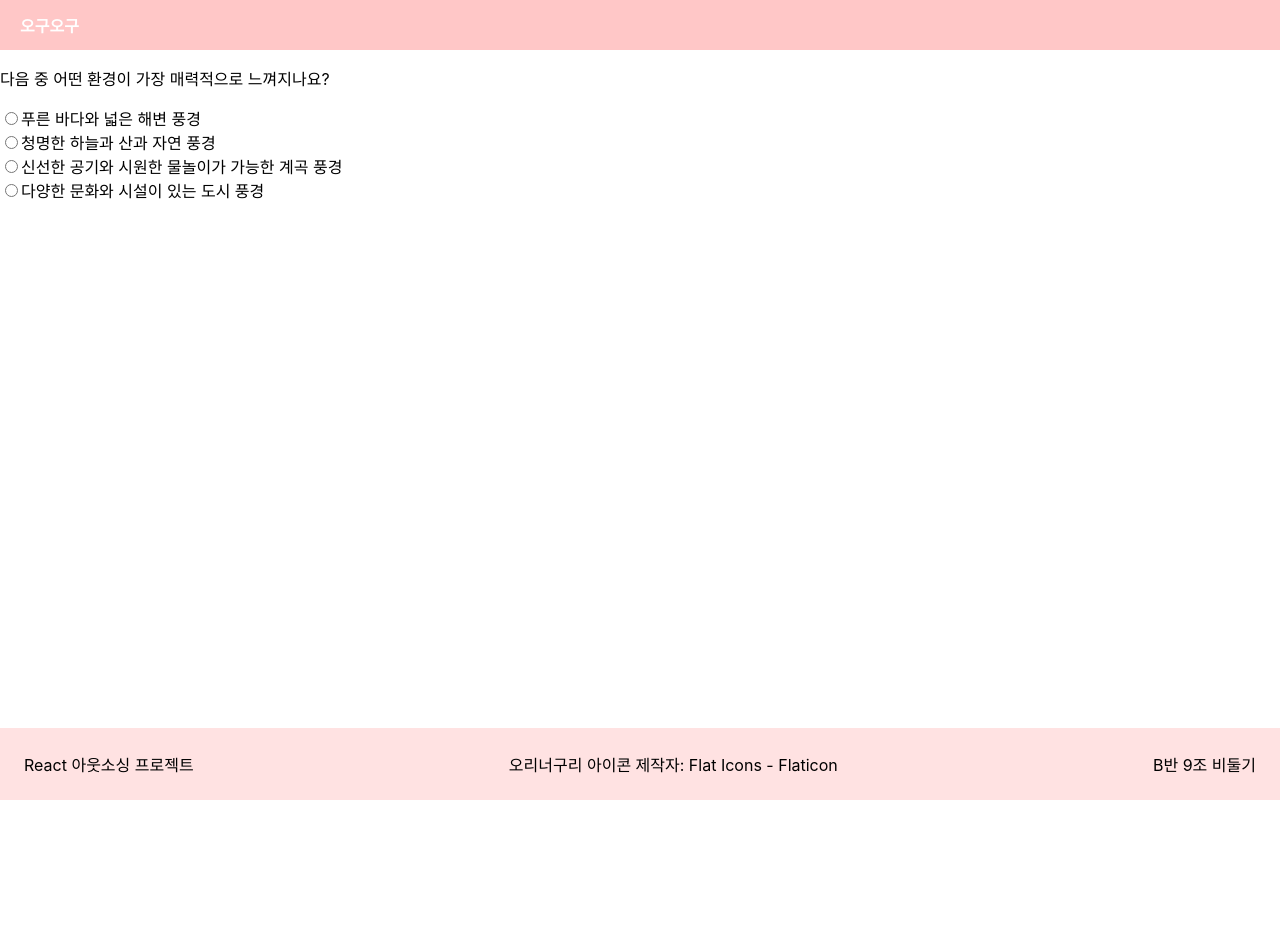
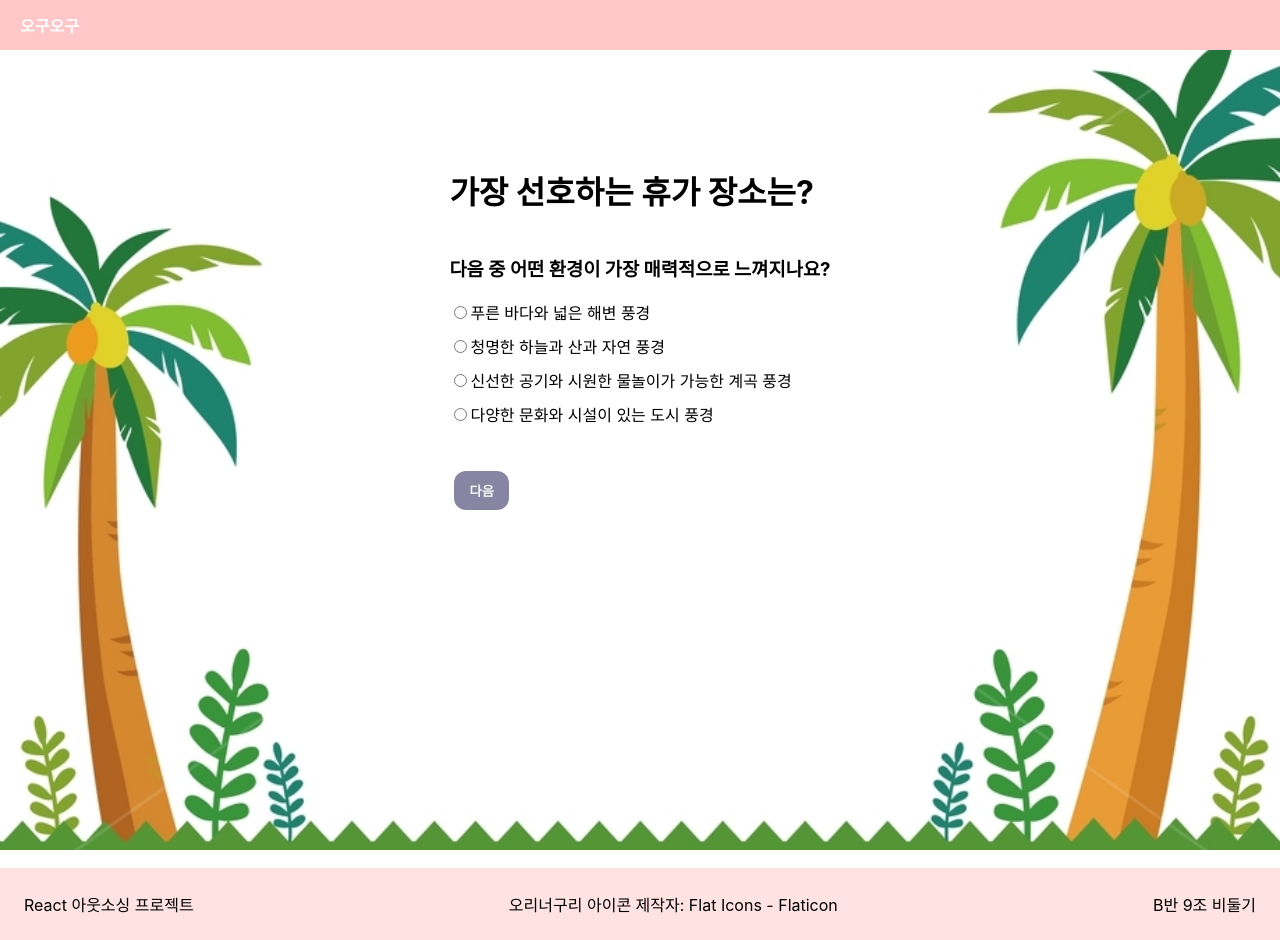
Before and after one commit to kitae0831/pigeon, a React (Create React App) app: page /Vacation in a window 1280 px wide. Before the commit the page ends 800 px from the top, so only its background shows below. Built offline with nearby package versions, Linux system fonts and the light colour scheme.

Commit message:
CSS수정

```diff
--- a/src/components/vacationTest/VacationTest.jsx
+++ b/src/components/vacationTest/VacationTest.jsx
@@ -1,8 +1,10 @@
 import React from 'react';
 import { useState } from 'react';
-import { PinkButton } from '../../shared/Buttons';
+import { PinkButton, PurpleButton } from '../../shared/Buttons';
 import { useNavigate } from 'react-router-dom';
 import { questions } from './VacationTestData';
+import styled from 'styled-components';
+import BackImg from '../../assets/BackImg.png';
 
 function VacationTest() {
   const navigate = useNavigate();
@@ -15,9 +17,18 @@ function VacationTest() {
       ...prevAnswers,
       [questionId]: choiceId
     }));
+  };
 
-    // 다음 질문으로 이동
+  const handleNextQuestion = () => {
+    if (!answers.hasOwnProperty(questions[currentQuestionIndex].id)) {
+      alert('질문을 선택해 주세요!');
+      return;
+    }
     setCurrentQuestionIndex((prevIndex) => prevIndex + 1);
+  };
+
+  const handlePreviousQuestion = () => {
+    setCurrentQuestionIndex((prevIndex) => Math.max(0, prevIndex - 1));
   };
 
   if (currentQuestionIndex >= questions.length) {
@@ -53,9 +64,16 @@ function VacationTest() {
   const currentQuestion = questions[currentQuestionIndex];
 
   return (
+    <Backimg>
+      <Contaier>
         <div>
+          <Header>
             <div>
-        <p>{currentQuestion.text}</p>
+              <h1>가장 선호하는 휴가 장소는?</h1>
+            </div>
+          </Header>
+          <div>
+            <h3>{currentQuestion.text}</h3>
           </div>
           <div
             style={{
@@ -64,6 +82,7 @@ function VacationTest() {
             }}
           >
             {currentQuestion.choices.map((choice) => (
+              <Label>
                 <label key={choice.id}>
                   <input
                     type="radio"
@@ -74,10 +93,45 @@ function VacationTest() {
                   />
                   {choice.text}
                 </label>
+              </Label>
             ))}
           </div>
+          <ButtonBox>
+            {currentQuestionIndex > 0 && <PurpleButton onClick={handlePreviousQuestion}>이전</PurpleButton>}
+            <PurpleButton onClick={handleNextQuestion}>다음</PurpleButton>
+          </ButtonBox>
         </div>
+      </Contaier>
+    </Backimg>
   );
 }
 
 export default VacationTest;
+
+const Backimg = styled.div`
+  background-image: url(${BackImg});
+  background-size: cover;
+  background-position: center;
+`;
+
+const Contaier = styled.div`
+  display: flex;
+  justify-content: center;
+  align-items: center;
+  height: 100vh;
+`;
+
+const Header = styled.div`
+  display: flex;
+  text-align: top;
+  margin-bottom: 20px;
+  margin-top: -30vh;
+`;
+
+const ButtonBox = styled.div`
+  margin-top: 30px;
+`;
+
+const Label = styled.div`
+  margin-bottom: 10px;
+`;
```
Also changed, not shown: src/assets/BackImg.png (added). Lines whose indentation alone changed are shown as unchanged.
